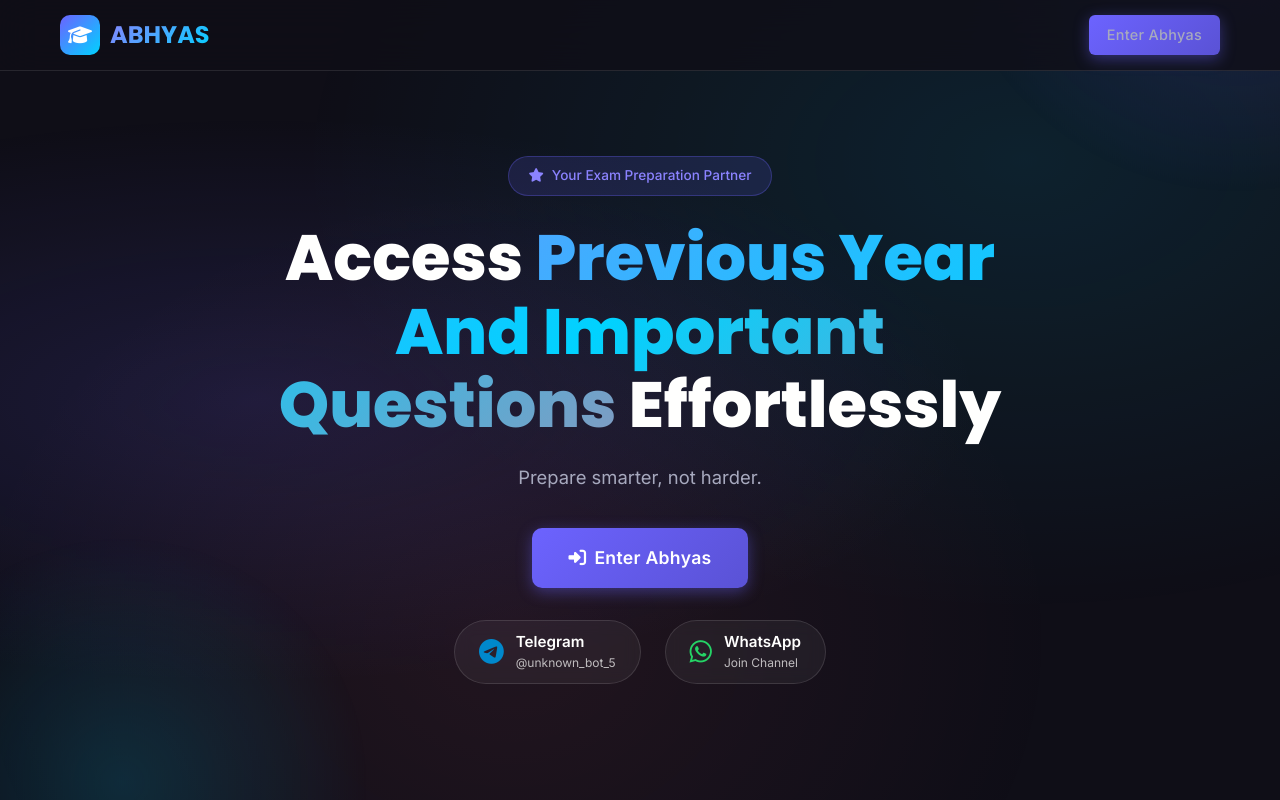
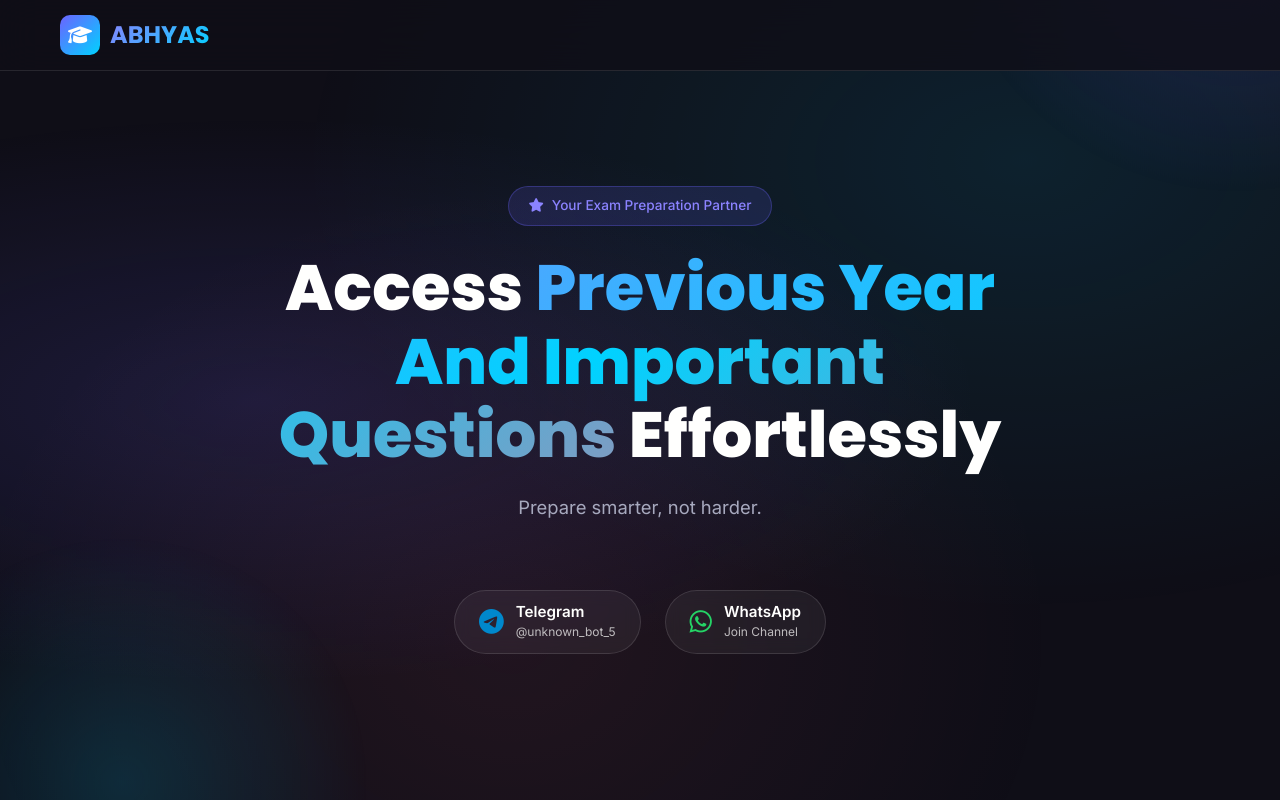
Before and after one commit to Nikhil-Ravula/ABHYAS, a Django app: page / in a window 1280 px wide. Run offline with Django 5.2, Linux system fonts and the light colour scheme.

Commit message:
SCRUM-500: Remove Abhyas login buttons from landing page

```diff
--- a/pyqapp/templates/pyqapp/index.html
+++ b/pyqapp/templates/pyqapp/index.html
@@ -40,8 +40,6 @@
                 <li><a href="{% url 'student_dashboard' %}" data-umami-event="nav.dashboard">Dashboard</a></li>
                 {% endif %}
                 <li><a href="{% url 'logout' %}" data-umami-event="nav.logout">Logout</a></li>
-                {% else %}
-                <li><a href="/abhyas" class="btn btn-primary btn-sm" data-umami-event="nav.login">Enter Abhyas</a></li>
                 {% endif %}
             </ul>
         </div>
@@ -63,10 +61,6 @@
                 {% if user.is_authenticated %}
                 <a href="{% url 'student_dashboard' %}" class="btn btn-primary btn-lg" data-umami-event="home.dashboard">
                     <i class="fas fa-th-large"></i> Go to Dashboard
-                </a>
-                {% else %}
-                <a href="/abhyas" class="btn btn-primary btn-lg" data-umami-event="home.login">
-                    <i class="fas fa-sign-in-alt"></i> Enter Abhyas
                 </a>
                 {% endif %}
             </div>
```
